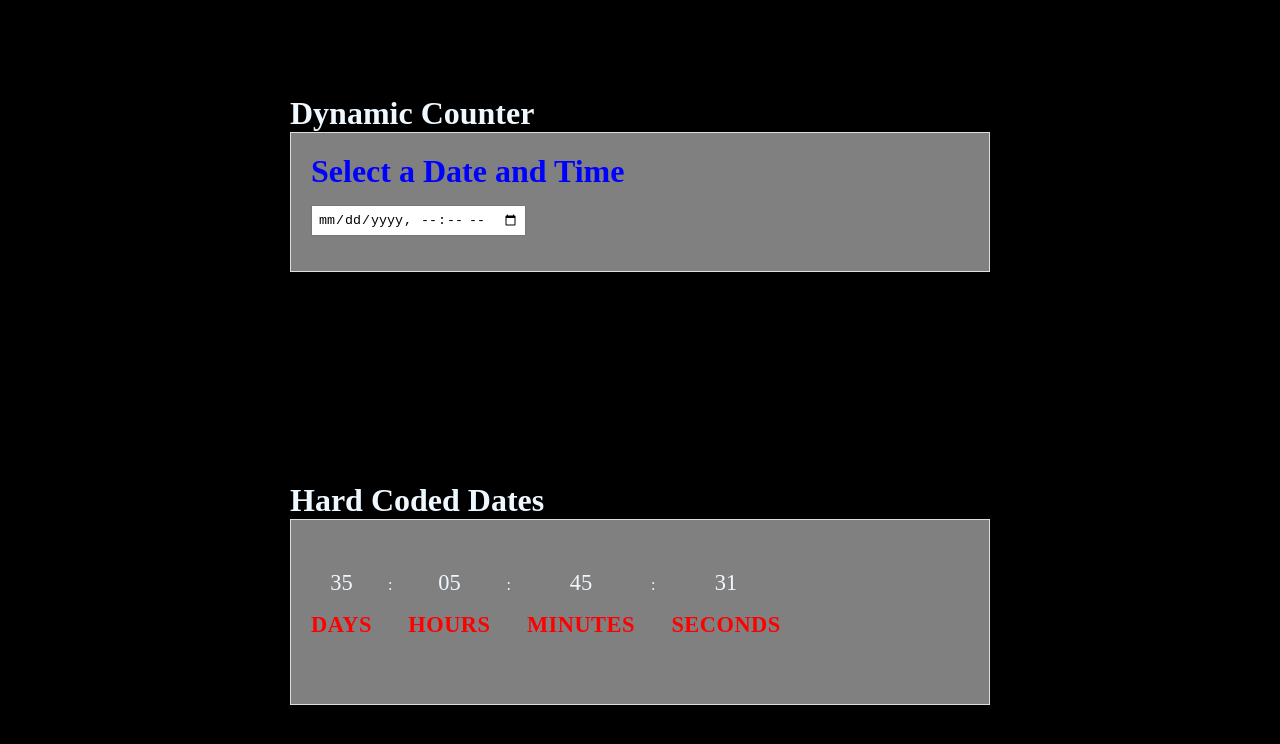
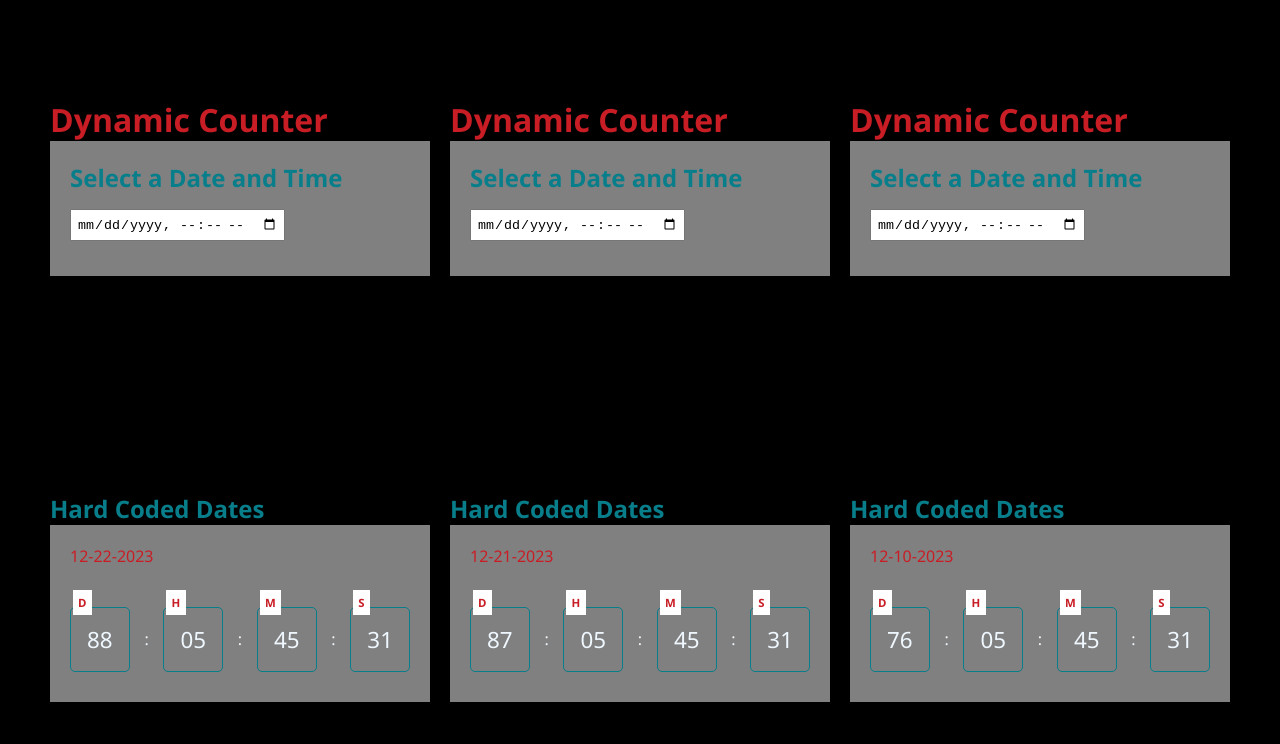
Before and after one commit to oscar-mcintosh/reuseable-countdown, a Nuxt app: page / in a window 1280 px wide. Shown: the top 744 px of the page. Built offline with nearby package versions, Linux system fonts and the light colour scheme.

Commit message:
Updated counters

```diff
--- a/components/CountDown.vue
+++ b/components/CountDown.vue
@@ -2,14 +2,14 @@
   <div>
     <h1>Dynamic Counter</h1>
     <div class="counter">
-      <h1>Select a Date and Time</h1>
+      <h2>Select a Date and Time</h2>
       <input
         type="datetime-local"
         id="selectedDateTime"
         v-model="selectedDateTime"
         @input="handleDateTimeInput"
       />
-      <p v-if="selectedDateTime">Date and Time You Selected : {{ formattedSelectedDateTime }}</p>
+      <p class="input" v-if="selectedDateTime">You Selected : {{ formattedSelectedDateTime }}</p>
 
       <Counter v-if="selectedDateTime"
         :year="selectedYear"
@@ -77,11 +77,13 @@ watch(selectedDateTime, () => {
 </script>
 
 <style scoped>
+h1{
+  color: #c81d25;
+}
 .counter{
-  border: 1px solid #dedede;
   background-color: rgba(255, 255, 255, .5);
   backdrop-filter: blur(10px);
-  width: 700px;
+  width: 100%;
   padding: 20px;
 }
 
@@ -90,14 +92,16 @@ input{
   margin: 15px 0;
 }
 
-.counter h1{
-  color: blue;
+.counter h2{
+  color: #087e8b;
+  font-size: 1.5rem;
 }
 
 .counter p{
   font-size: 1.2rem;
   font-weight: 500;
-    margin-bottom: 15px;
+    margin: 15px 0 30px;
     letter-spacing: 1px;
+    color: #0b3954;
 }
 </style>
--- a/components/Counter.vue
+++ b/components/Counter.vue
@@ -1,32 +1,33 @@
 <template>
   <div class="countdown__text-wrap bordered">
-    <div v-if="loaded" class="rows">
+    <p class="hard-coded">{{month}}-{{date}}-{{year}}</p>
+    <div v-if="loaded" class="row">
       <div class="date">
           <span class="days">
           {{ displayDays }}
           </span>
-          <div class="label countdown__text-info">days</div>
+          <div class="label countdown__text-info">D</div>
         </div>
       <span class="leading-snug">:</span>
       <div class="date">
           <span class="hours">
           {{ displayHours }}
           </span>
-          <div class="label countdown__text-info">hours</div>
+          <div class="label countdown__text-info">H</div>
         </div>
       <span class="leading-snug">:</span>
       <div class="date">
           <span class="minutes">
           {{ displayMinutes }}
           </span>
-          <div class="label countdown__text-info">minutes</div>
+          <div class="label countdown__text-info">M</div>
         </div>
       <span class="leading-snug">:</span>
       <div class="date">
           <span class="seconds">
               {{ displaySeconds }}
           </span>
-          <div class="label countdown__text-info">seconds</div>
+          <div class="label countdown__text-info">S</div>
         </div>
     </div>
   </div>
@@ -96,6 +97,16 @@ section{
     align-content: center;
 }
 
+.row{
+  display: flex;
+  justify-content: space-between;
+}
+
+.grid{
+  display: grid;
+  grid-template-columns: repeat(7, 1fr);
+}
+
 h5{
     margin-bottom: 3rem;
 }
@@ -104,6 +115,10 @@ h5{
   text-align: center;
   font-size: 1.3rem;
   margin: 10px 0;
+  border: 1px solid #087e8b;
+  position: relative;
+  padding: 1rem;
+  border-radius: 5px;
 }
 
 .date span{
@@ -114,6 +129,7 @@ h5{
     position: relative;
     text-align: center;
     font-size: 1.4rem;
+    color: blue;
 }
 
 .days{
@@ -125,19 +141,29 @@ h5{
     text-align: center;
 }
 .label{
-    color: red;
+    color: #c81d25;
     letter-spacing: .5px;
     padding: 1rem 0;
     text-transform: uppercase;
     font-weight: 700;
-    font-size: 1.4rem;
-    /* position: absolute; */
+    font-size: .713rem;
+    position: absolute;
+    top: -1.1rem;
+    left: 2px;
+    padding: 5px;
+    background-color: rgba(255, 255, 255, 1);
 }
  .rows{
      display: flex;
  }
 
  .leading-snug{
-     margin: 1rem ;
+     margin: auto;
+ }
+
+ .hard-coded{
+   margin-bottom: 30px;
+   color: #c81d25;
+   font-weight: 500;
  }
 </style>
--- a/pages/index.vue
+++ b/pages/index.vue
@@ -1,15 +1,19 @@
 <template>
     <div class="counter__home">
-        <CountDown />
-        <div>
-            <h1>Hard Coded Dates</h1>
+        <div class="grid">
+            <CountDown />
+            <CountDown />
+            <CountDown />
 
-            <div class="counter">
-                <div class="counter__thumb">
+        </div>
+        <div class="grid">
+            <div>
+                <h2>Hard Coded Dates</h2>
+                <div class="counter">
                     <Counter
                         :year="2023"
-                        :month="10"
-                        :date="30"
+                        :month="12"
+                        :date="22"
                         :hour="23"
                         :minute="23"
                         :second="22"
@@ -17,6 +21,35 @@
                     />
                 </div>
             </div>
+                <div>
+                    <h2>Hard Coded Dates</h2>
+                    <div class="counter">
+                        <Counter
+                            :year="2023"
+                            :month="12"
+                            :date="21"
+                            :hour="23"
+                            :minute="23"
+                            :second="22"
+                            :millisecond="22"
+                        />
+                    </div>
+                </div>
+            <div>
+                <h2>Hard Coded Dates</h2>
+                <div class="counter">
+                    <Counter
+                        :year="2023"
+                        :month="12"
+                        :date="10"
+                        :hour="23"
+                        :minute="23"
+                        :second="22"
+                        :millisecond="22"
+                    />
+                </div>
+            </div>
+
         </div>
     </div>
 
@@ -35,26 +68,45 @@
     margin: 0;
   }
 
+  body{
+      font-family: 'Segoe UI', Tahoma, Geneva, Verdana, sans-serif;
+      height: 100vh;
+  }
+
   .counter{
-    border: 1px solid #dedede;
+    /* border: 1px solid #dedede; */
     background-color: rgba(255, 255, 255, .5);
     backdrop-filter: blur(10px);
-    width: 700px;
+    width: 100%;
     padding: 20px;
   }
 
     .counter__home{
         width: 100%;
-        height: 100vh;
         display: grid;
         gap: 20px;
         place-items: center;
         background: black;
         color:aliceblue;
+        padding: 0 50px;
+        height: 100vh;
+    }
+
+    .counter__home h2{
+        color: #087e8b;
     }
 
     .counter__thumb{
         display: flex;
         padding: 20px 0;
+        width: 100%;
+        justify-content: space-between;
+    }
+
+    .grid{
+        display: grid;
+        grid-template-columns: repeat(3, 1fr);
+        gap: 20px;
+        width: 100%;
     }
 </style>
```
